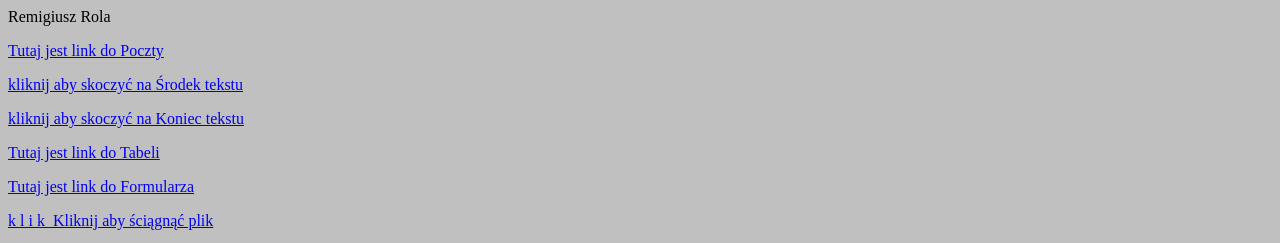
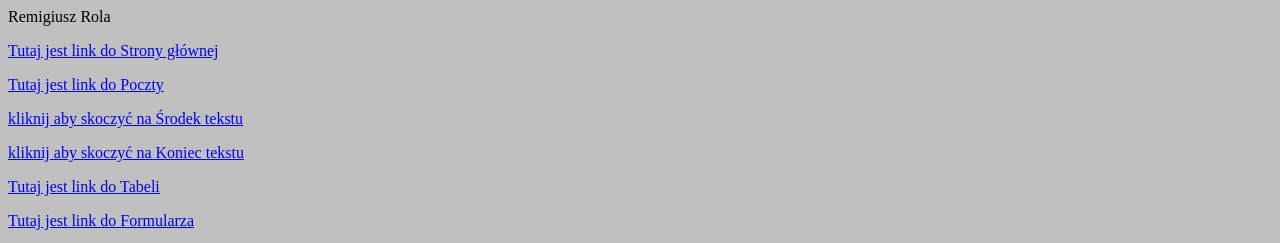
Before and after one commit to Shadowo31/Zadania, a plain HTML site: page z1-z6.html in a window 1280 px wide. Shown: the top 243 px of the page. Drawn offline with Linux system fonts and the light colour scheme.

Commit message:
Update z1-z6.html

```diff
--- a/z1-z6.html
+++ b/z1-z6.html
@@ -10,6 +10,7 @@
  <body>
 Remigiusz Rola
  </body>
+	<p><A HREF="index.html"> Tutaj jest link do Strony głównej </A></p>
 <p><A HREF="Poczta_Rola.html"> Tutaj jest link do Poczty </A></p>
 <p><a href="#skok_środek">kliknij aby skoczyć na Środek tekstu</a></p>
 <p><a href="#skok_koniec">kliknij aby skoczyć na Koniec tekstu</a></p>
```
